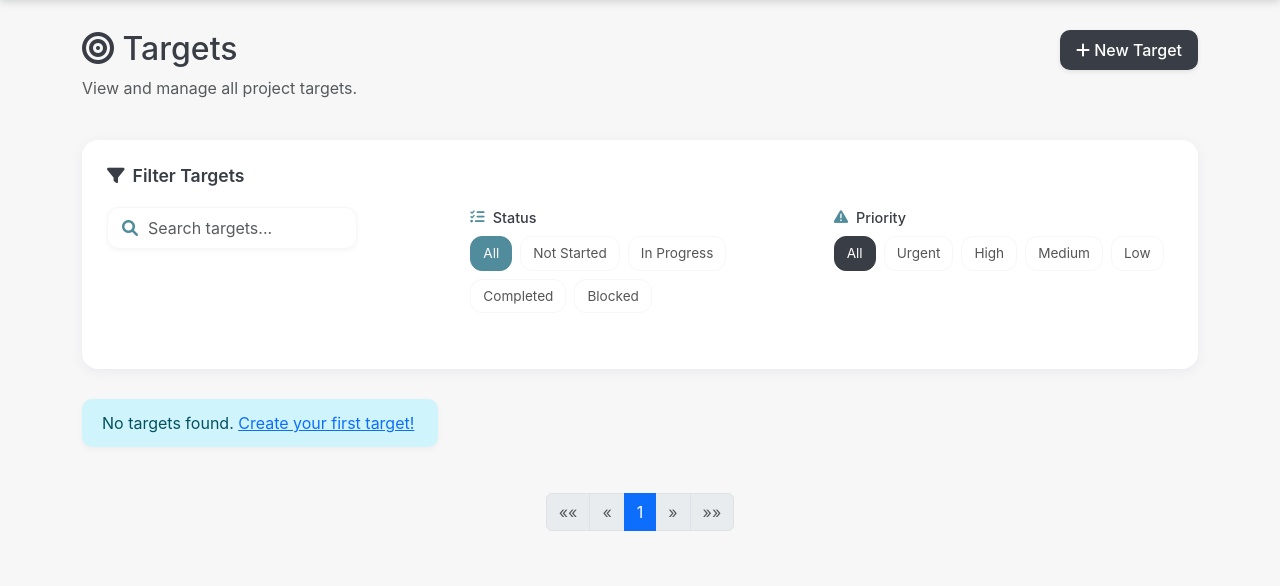
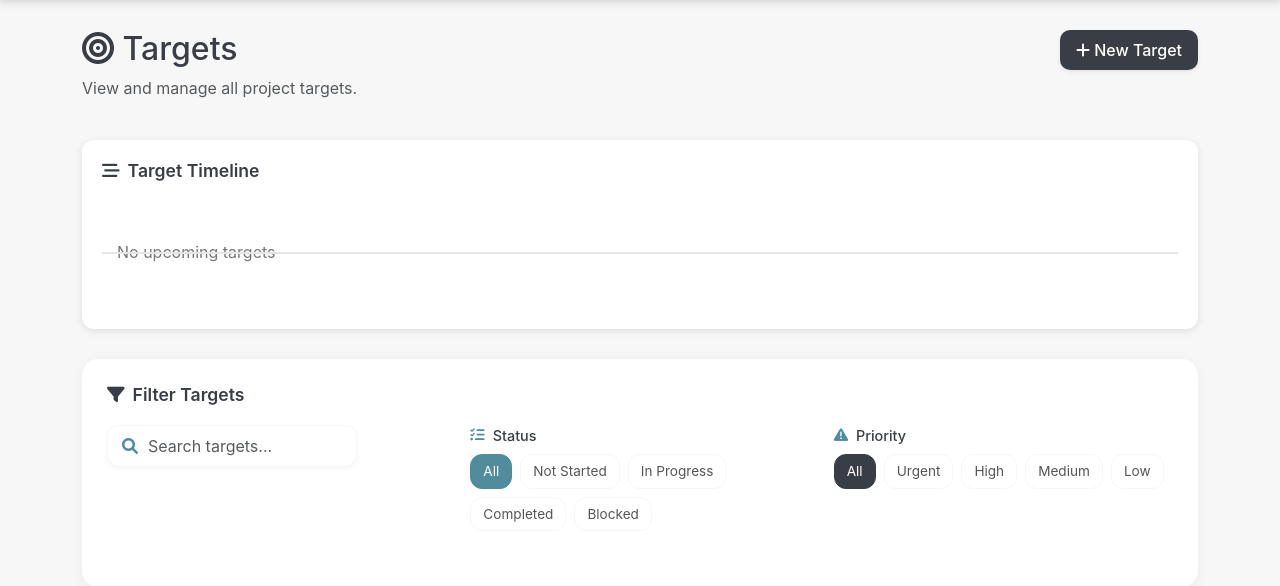
Before and after one commit to hoomehr/perkolate, a Django app: page /dashboard/targets/ in a window 1280 px wide. Shown: the part 56-642 px from the top of the page. Run offline with Django 4.2, Linux system fonts and the light colour scheme; the visitor is signed in with stand-in values (Sample User, id 1); data that the repository does not hold is empty; some libraries are stand-ins or nearby versions.

Commit message:
targets time line added

```diff
--- a/perkolate/apps/events/views.py
+++ b/perkolate/apps/events/views.py
@@ -174,7 +174,17 @@ def target_list(request):
     page_number = request.GET.get('page')
     page_obj = paginator.get_page(page_number)
 
-    return render(request, 'events/target_list.html', {'page_obj': page_obj})
+    # Check if there are any targets with due dates
+    has_due_dates = any(target.due_date is not None for target in page_obj)
+
+    # Get upcoming targets with due dates for the timeline
+    upcoming_targets = Target.objects.filter(due_date__isnull=False).order_by('due_date')
+
+    return render(request, 'events/target_list.html', {
+        'page_obj': page_obj,
+        'has_due_dates': has_due_dates,
+        'upcoming_targets': upcoming_targets
+    })
 
 @login_required
 def target_detail(request, pk):
--- a/perkolate/templates/events/target_list.html
+++ b/perkolate/templates/events/target_list.html
@@ -463,6 +463,184 @@
         animation-fill-mode: both;
         animation-timing-function: cubic-bezier(0.2, 0.8, 0.2, 1);
     }
+
+    /* Add new styles for target timeline */
+    .target-timeline-container {
+        background: white;
+        border-radius: 12px;
+        padding: 20px;
+        margin-bottom: 30px;
+        box-shadow: 0 2px 8px rgba(0, 0, 0, 0.1);
+        position: relative;
+        overflow: hidden;
+    }
+
+    .target-timeline-header {
+        display: flex;
+        justify-content: space-between;
+        align-items: center;
+        margin-bottom: 15px;
+    }
+
+    .target-timeline-title {
+        font-size: 1.1rem;
+        font-weight: 600;
+        color: var(--purple);
+    }
+
+    .target-timeline-scroll {
+        overflow-x: auto;
+        white-space: nowrap;
+        padding-bottom: 10px;
+        -webkit-overflow-scrolling: touch;
+        scrollbar-width: thin;
+        position: relative;
+    }
+
+    .target-timeline-scroll::-webkit-scrollbar {
+        height: 6px;
+    }
+
+    .target-timeline-scroll::-webkit-scrollbar-track {
+        background: var(--cream);
+        border-radius: 3px;
+    }
+
+    .target-timeline-scroll::-webkit-scrollbar-thumb {
+        background: var(--periwinkle);
+        border-radius: 3px;
+    }
+
+    .target-timeline {
+        display: inline-flex;
+        position: relative;
+        min-width: 100%;
+        padding: 20px 0;
+    }
+
+    .target-timeline::before {
+        content: '';
+        position: absolute;
+        top: 50%;
+        left: 0;
+        right: 0;
+        height: 2px;
+        background: var(--cream-dark);
+        z-index: 1;
+    }
+
+    .target-timeline-item {
+        position: relative;
+        display: inline-flex;
+        flex-direction: column;
+        align-items: center;
+        margin: 0 25px;
+        min-width: 150px;
+        z-index: 2;
+    }
+
+    .target-timeline-dot {
+        width: 16px;
+        height: 16px;
+        border-radius: 50%;
+        background: white;
+        border: 3px solid #777;
+        margin-bottom: 15px;
+        z-index: 2;
+    }
+
+    .target-timeline-dot.priority-low {
+        border-color: #28C76F;
+    }
+
+    .target-timeline-dot.priority-medium {
+        border-color: #FF9F43;
+    }
+
+    .target-timeline-dot.priority-high {
+        border-color: #EA5455;
+    }
+
+    .target-timeline-dot.priority-urgent {
+        border-color: #7367F0;
+    }
+
+    .target-timeline-dot.status-completed {
+        background-color: #28C76F;
+        border-color: #28C76F;
+    }
+
+    .target-timeline-dot.status-in_progress {
+        background-color: #FF9F43;
+        border-color: #FF9F43;
+    }
+
+    .target-timeline-dot.status-blocked {
+        background-color: #EA5455;
+        border-color: #EA5455;
+    }
+
+    .target-timeline-dot.status-not_started {
+        background-color: #4B4B4B;
+        border-color: #4B4B4B;
+    }
+
+    .target-timeline-card {
+        background: white;
+        border-radius: 8px;
+        padding: 10px 15px;
+        box-shadow: 0 2px 5px rgba(0, 0, 0, 0.1);
+        width: 100%;
+        text-align: center;
+        transition: all 0.3s ease;
+        cursor: pointer;
+        min-height: 60px;
+        display: flex;
+        flex-direction: column;
+        justify-content: center;
+        text-decoration: none;
+    }
+
+    .target-timeline-card:hover {
+        transform: translateY(-3px);
+        box-shadow: 0 4px 8px rgba(0, 0, 0, 0.15);
+    }
+
+    .target-timeline-title-text {
+        font-weight: 600;
+        font-size: 0.9rem;
+        color: var(--dark-gray);
+        white-space: normal;
+        overflow: hidden;
+        text-overflow: ellipsis;
+        display: -webkit-box;
+        -webkit-line-clamp: 2;
+        -webkit-box-orient: vertical;
+        line-height: 1.3;
+    }
+
+    .target-timeline-date {
+        font-size: 0.75rem;
+        color: #777;
+        margin-top: 5px;
+        background-color: #f5f5f5;
+        padding: 3px 8px;
+        border-radius: 3px;
+        display: inline-block;
+    }
+
+    .target-timeline-empty {
+        text-align: center;
+        padding: 15px;
+        color: #777;
+    }
+
+    @media (max-width: 768px) {
+        .target-timeline-item {
+            margin: 0 15px;
+            min-width: 120px;
+        }
+    }
 </style>
 {% endblock %}
 
@@ -476,6 +654,29 @@
         <a href="{% url 'target_create' %}" class="btn btn-primary">
             <i class="fas fa-plus"></i> New Target
         </a>
+    </div>
+</div>
+
+<!-- Target Timeline MOVED HERE -->
+<div class="target-timeline-container">
+    <div class="target-timeline-header">
+        <h3 class="target-timeline-title"><i class="fas fa-stream me-2"></i>Target Timeline</h3>
+    </div>
+
+    <div class="target-timeline-scroll">
+        <div class="target-timeline">
+            {% for target in upcoming_targets %}
+            <div class="target-timeline-item">
+                <div class="target-timeline-dot {% if target.priority %}priority-{{ target.priority }}{% endif %} {% if target.status %}status-{{ target.status }}{% endif %}"></div>
+                <a href="{% url 'target_detail' target.id %}" class="target-timeline-card">
+                    <div class="target-timeline-title-text">{{ target.name }}</div>
+                    <div class="target-timeline-date">{{ target.due_date|date:"M d, Y" }}</div>
+                </a>
+            </div>
+            {% empty %}
+            <div class="target-timeline-empty">No upcoming targets</div>
+            {% endfor %}
+        </div>
     </div>
 </div>
 
@@ -666,6 +867,7 @@
 {% block extra_js %}
 <script>
     document.addEventListener('DOMContentLoaded', function() {
+        // Target search and filter functionality
         const searchInput = document.getElementById('target-search');
         const statusButtons = document.querySelectorAll('.filter-btn-status');
         const priorityButtons = document.querySelectorAll('[data-priority]');
@@ -702,16 +904,15 @@
         function applyFilters() {
             const searchTerm = searchInput.value.toLowerCase();
 
-            // Filter the cards
             targetCards.forEach(card => {
                 const title = card.querySelector('.target-header h5').textContent.toLowerCase();
                 const description = card.querySelector('.target-description').textContent.toLowerCase();
                 const status = card.getAttribute('data-status');
                 const priority = card.getAttribute('data-priority');
 
-                const matchesSearch = title.includes(searchTerm) || description.includes(searchTerm);
-                const matchesStatus = activeStatus === 'all' || status === activeStatus;
-                const matchesPriority = activePriority === 'all' || priority === activePriority;
+                let matchesSearch = title.includes(searchTerm) || description.includes(searchTerm);
+                let matchesStatus = activeStatus === 'all' || status === activeStatus;
+                let matchesPriority = activePriority === 'all' || priority === activePriority;
 
                 if (matchesSearch && matchesStatus && matchesPriority) {
                     card.style.display = '';
@@ -720,6 +921,17 @@
                 }
             });
         }
+
+        // Horizontal scroll with mouse wheel for timeline
+        const timelineScroll = document.querySelector('.target-timeline-scroll');
+        if (timelineScroll) {
+            timelineScroll.addEventListener('wheel', function(e) {
+                if (e.deltaY !== 0) {
+                    e.preventDefault(); // Prevent vertical scrolling
+                    this.scrollLeft += e.deltaY;
+                }
+            });
+        }
     });
 </script>
 {% endblock %}
```
